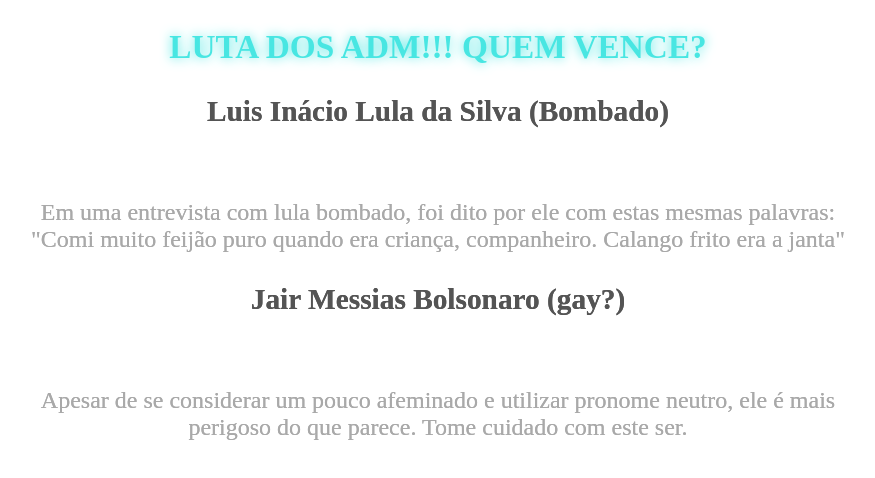
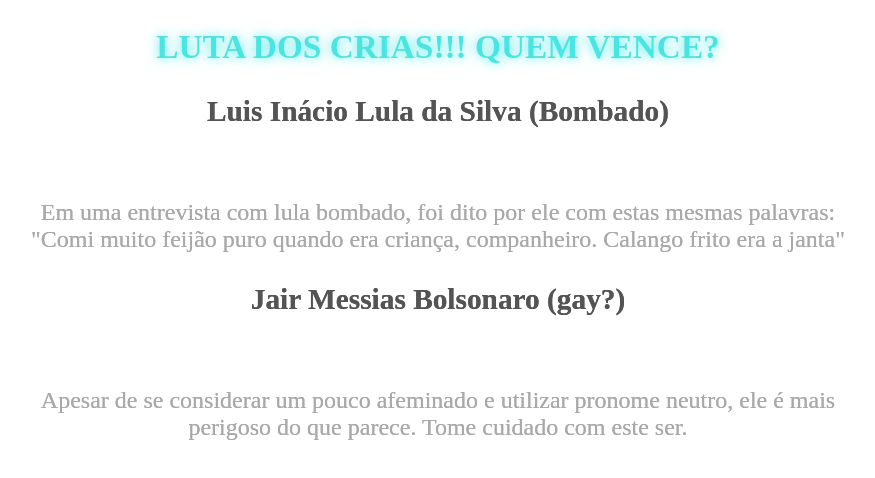
Before and after one commit to LuizinDaGoiaba/LuizinDaGoiaba.github.io, a plain HTML site: page index.html in a window 1280 px wide. Shown: the whole page, without its empty margins (202-1077 px from the left). Drawn offline with Linux system fonts and the light colour scheme.

Commit message:
primeiro envio

```diff
--- a/index.html
+++ b/index.html
@@ -26,7 +26,7 @@
 	<body>
 		<center>
 		<h2>
-			LUTA DOS ADM!!! QUEM VENCE?
+			LUTA DOS CRIAS!!! QUEM VENCE?
 		</h2>
 		<h3>
 			Luis Inácio Lula da Silva (Bombado)
```
